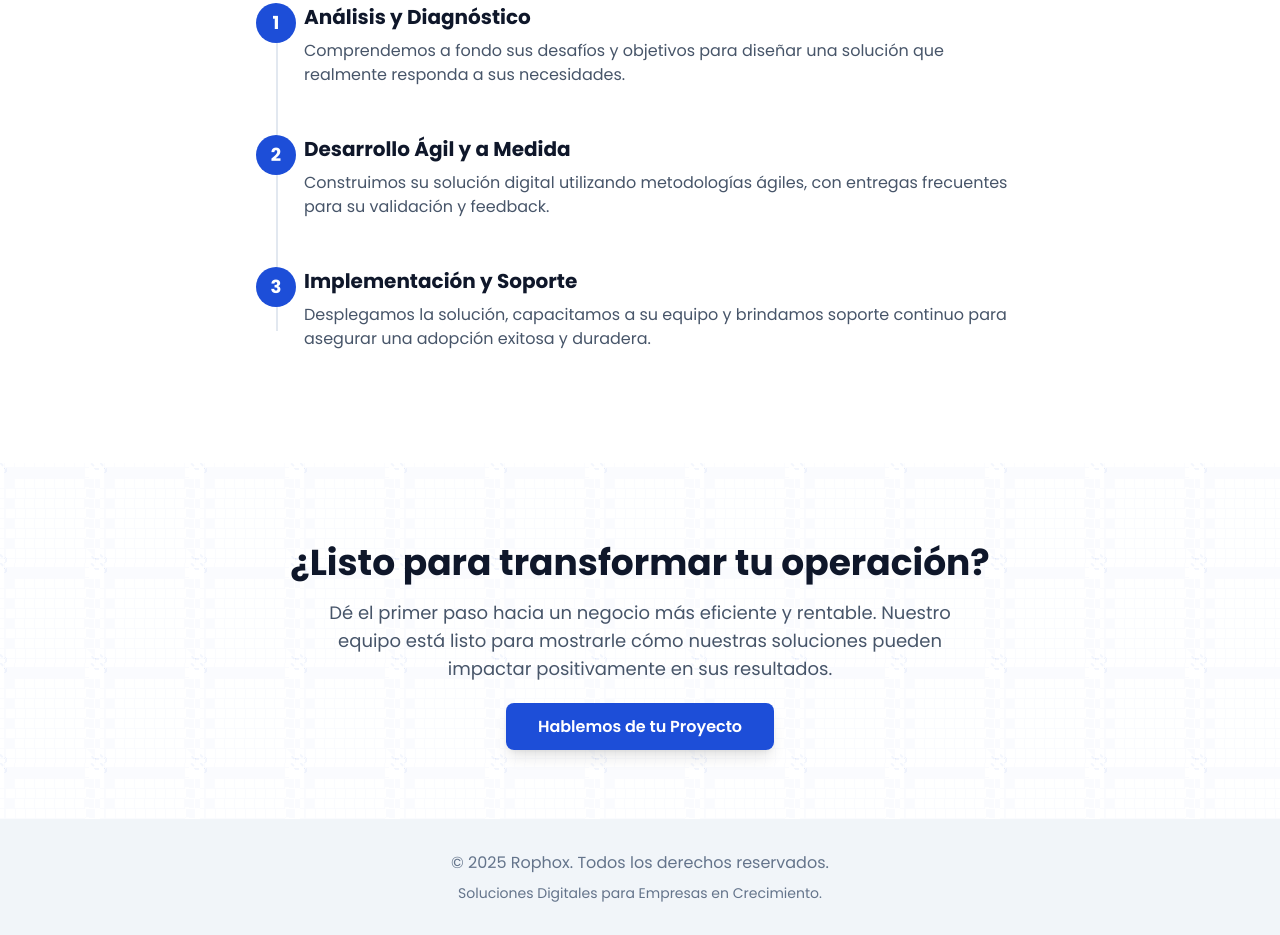
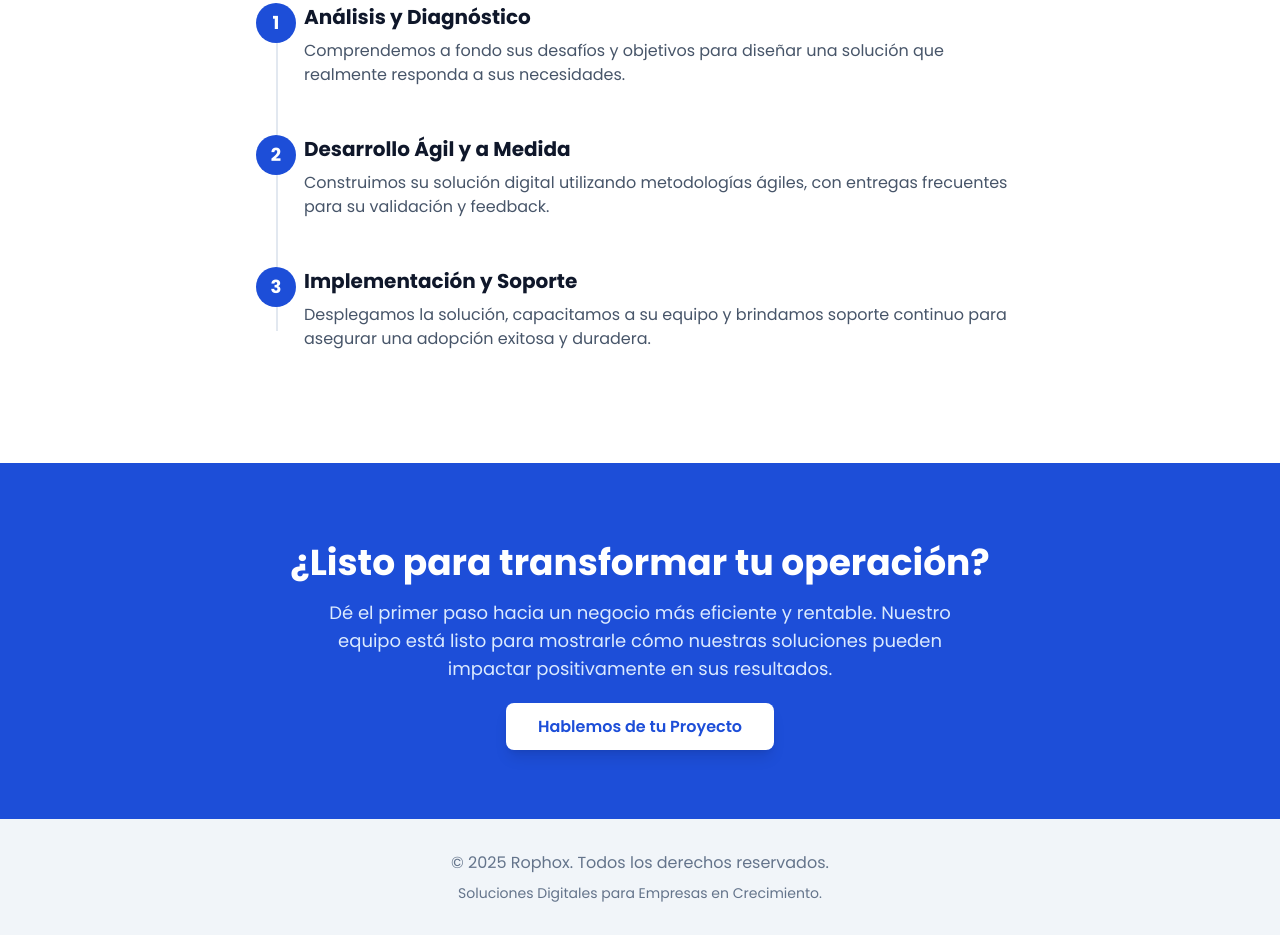
Before and after one commit to rophox/rophox.github.io, a plain HTML site: page index.html in a window 1280 px wide. Shown: the part 1849-2784 px from the top of the page. Drawn offline with nearby package versions, Linux system fonts and the light colour scheme.

Commit message:
Update index.html

```diff
--- a/index.html
+++ b/index.html
@@ -181,15 +181,15 @@
       </section>
 
       <!-- Final CTA Section -->
-      <section id="contact" class="circuit-background">
+      <section id="contact" class="bg-[#1D4ED8]">
         <div class="container mx-auto px-6 py-20 text-center">
-          <h2 class="text-3xl md:text-4xl font-bold text-slate-900 mb-4">
+          <h2 class="text-3xl md:text-4xl font-bold text-white mb-4">
             ¿Listo para transformar tu operación?
           </h2>
-          <p class="text-lg text-slate-600 mb-8 max-w-2xl mx-auto">
+          <p class="text-lg text-blue-100 mb-8 max-w-2xl mx-auto">
             Dé el primer paso hacia un negocio más eficiente y rentable. Nuestro equipo está listo para mostrarle cómo nuestras soluciones pueden impactar positivamente en sus resultados.
           </p>
-          <a href="mailto:demo@rophox.com" class="bg-[#1D4ED8] hover:bg-[#1E40AF] text-white font-semibold py-3 px-8 rounded-lg transition-all duration-300 transform hover:scale-105 shadow-lg hover:shadow-xl">
+          <a href="mailto:demo@rophox.com" class="bg-white hover:bg-slate-100 text-[#1D4ED8] font-semibold py-3 px-8 rounded-lg transition-all duration-300 transform hover:scale-105 shadow-lg hover:shadow-xl">
             Hablemos de tu Proyecto
           </a>
         </div>
```
